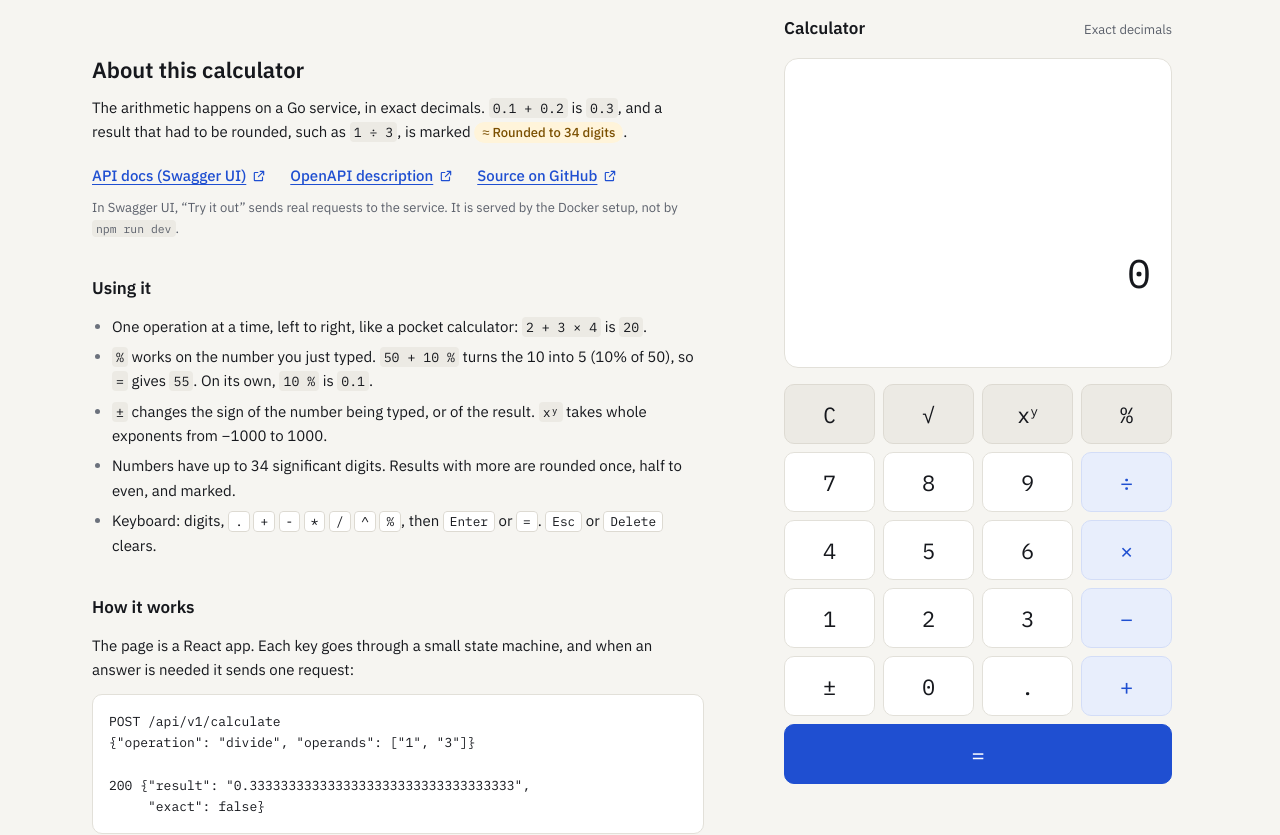
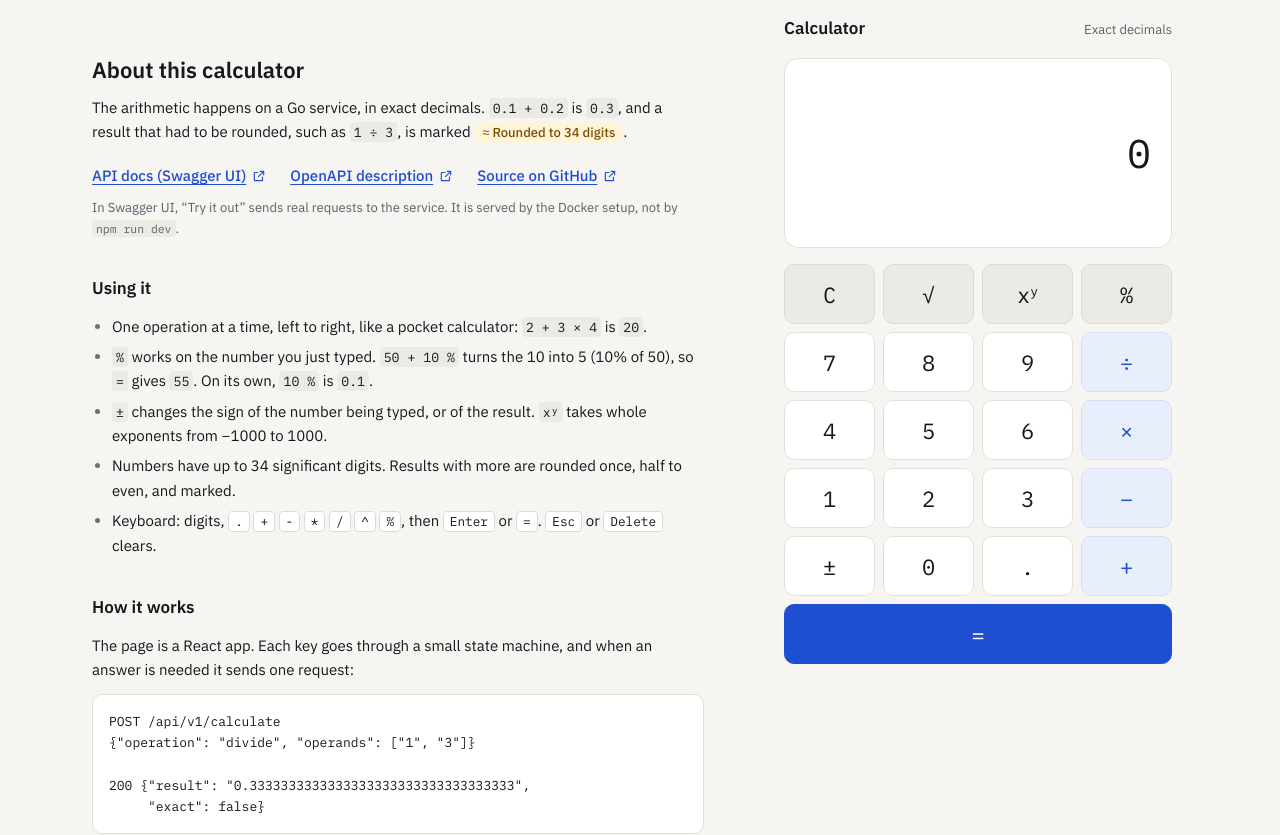
Before and after one commit to FurkanCodes/calculator, a React (Vite) app in the folder frontend/: page / in a window 1280 px wide. Shown: the top 835 px of the page. Built offline with nearby package versions, Linux system fonts and the light colour scheme.

Commit message:
Cap the calculator at 680 px tall, so it doesn't stretch on large screens

```diff
--- a/frontend/src/components/Calculator.tsx
+++ b/frontend/src/components/Calculator.tsx
@@ -10,11 +10,12 @@ export function Calculator() {
   useKeyboard(press)
 
   return (
-    // The column fills the viewport exactly: the keypad shrinks to fit, and
-    // the page scrolls only when even the smallest keys don't fit.
+    // The column fills the viewport, up to 680 px, where the keys reach their
+    // 60 px maximum: on a short screen the keypad shrinks to fit, and the page
+    // scrolls only when even the smallest keys don't fit.
     <section
       aria-labelledby="calculator-title"
-      className="mx-auto flex h-dvh w-full max-w-[420px] flex-col gap-4 p-4 [@media(max-height:600px)]:gap-3 [@media(max-height:600px)]:p-3"
+      className="mx-auto flex h-dvh max-h-[680px] w-full max-w-[420px] flex-col gap-4 p-4 [@media(max-height:600px)]:gap-3 [@media(max-height:600px)]:p-3"
     >
       <header className="flex items-baseline justify-between gap-4">
         <h1 id="calculator-title" className="text-[17px] font-semibold">
```
Also changed, not shown: 2 other files (tests, documents, lock files or other folders).
